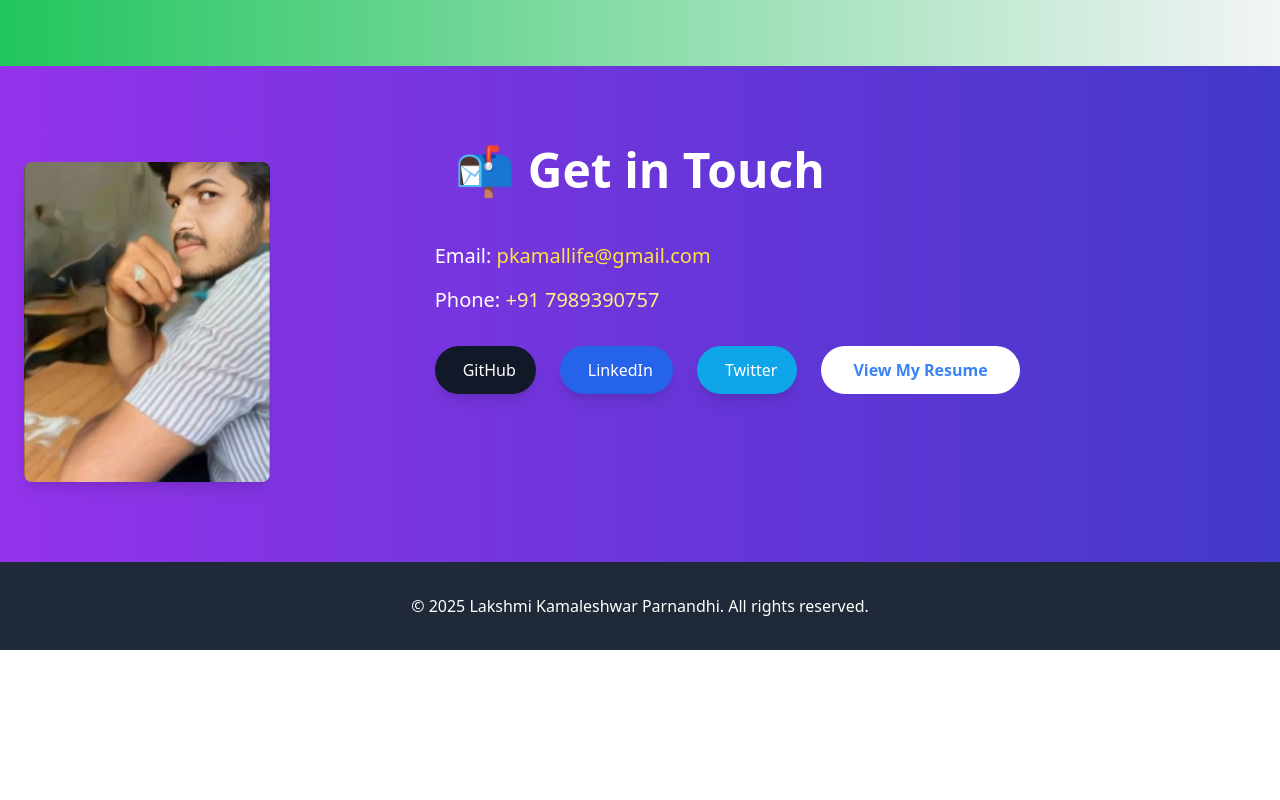
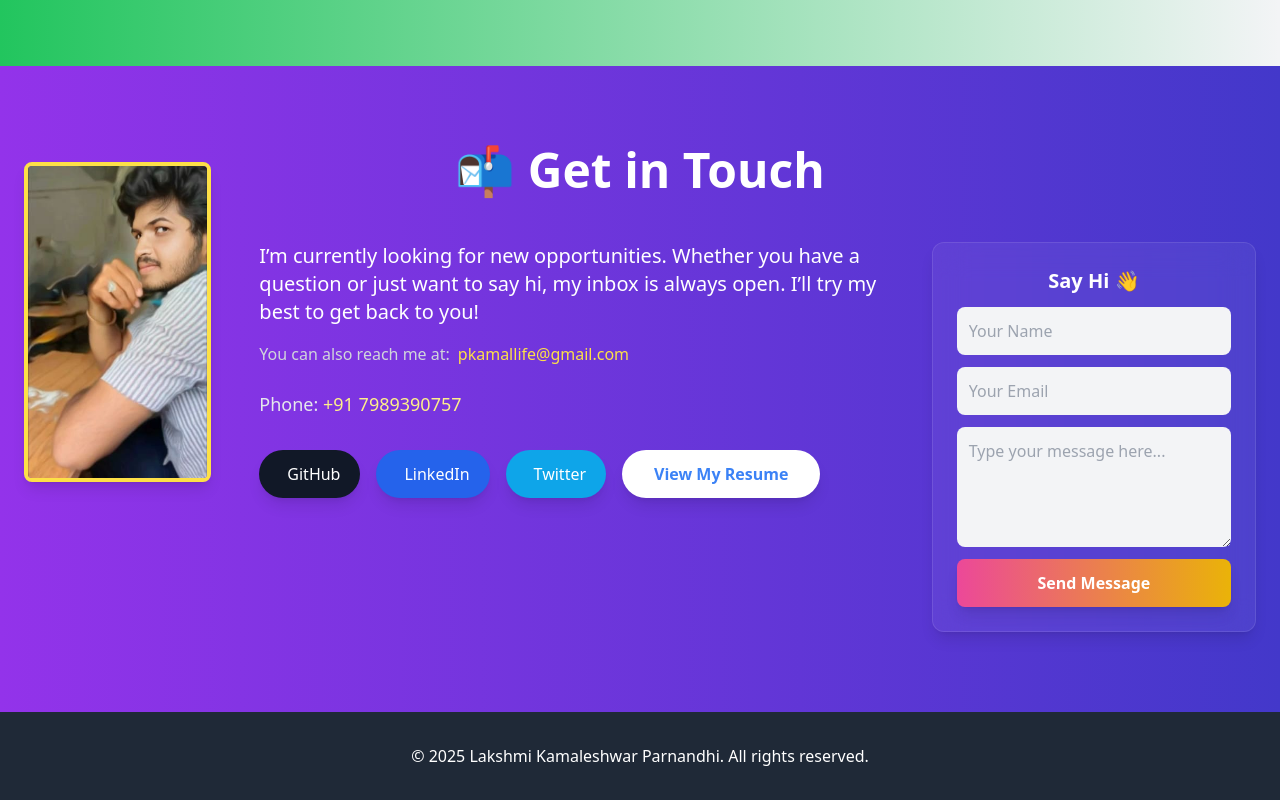
Before and after one commit to Gayathrieshwar99/self-portfolio-by-React.js, a React (Create React App) app: page / in a window 1280 px wide. Shown: the part 3934-4734 px from the top of the page. Before the commit the page ends 4584 px from the top, so only its background shows below. Built offline with nearby package versions, Linux system fonts and the light colour scheme.

Commit message:
Modify the App.js file

```diff
--- a/src/App.js
+++ b/src/App.js
@@ -165,36 +165,42 @@ function App() {
   </div>
 </section>
 
-
 {/* Contact Section */}
 <section id="contact" className="py-20 bg-gradient-to-r from-purple-600 to-indigo-700">
   <div className="container mx-auto px-6 text-white">
     <h2 className="text-4xl md:text-5xl font-bold text-center mb-12">📬 Get in Touch</h2>
 
     {/* Side by Side Layout */}
-    <div className="flex flex-col md:flex-row items-center md:items-start justify-between gap-12">
+    <div className="flex flex-col md:flex-row items-start justify-between gap-12">
 
-      {/* Profile Image (Left Side - Recangle Shape) */}
+      {/* Profile Image (Left Side - Rectangle Shape) */}
       <div className="w-full md:w-1/5 flex justify-center md:justify-start">
         <img
           src={`${process.env.PUBLIC_URL}/profile.jpg`}
           alt="Kamaleshwar"
-          className="w-64 h-80 object-cover border-5 border-yellow-300 shadow-lg rounded-lg -mt-10 md:-mt-20"
+          className="w-64 h-80 object-cover border-4 border-yellow-300 shadow-lg rounded-lg -mt-10 md:-mt-20"
         />
       </div>
 
-      {/* Contact Details (Right Side) */}
+      {/* Contact Details (Middle Side) */}
       <div className="w-full md:w-2/3 text-center md:text-left">
         <p className="text-lg md:text-xl mb-4">
-          Email: <a href="mailto:pkamallife@gmail.com" className="text-yellow-300 hover:underline">pkamallife@gmail.com</a>
+          I’m currently looking for new opportunities.
+          Whether you have a question or just want to say hi, my inbox is always open.
+          I’ll try my best to get back to you!
         </p>
-
-        <p className="text-lg md:text-xl mb-8">
+        <p className="text-md text-gray-300 mb-6">
+          You can also reach me at:
+          <a href="mailto:pkamallife@gmail.com" className="text-yellow-300 hover:underline ml-2">
+            pkamallife@gmail.com
+          </a>
+        </p>
+        <p className="text-lg text-gray-200 mb-8">
           Phone: <span className="text-yellow-200">+91 7989390757</span>
         </p>
 
         {/* Social Links */}
-        <div className="flex justify-center md:justify-start space-x-6">
+        <div className="flex flex-wrap justify-center md:justify-start gap-4">
           <a href="https://github.com/Gayathrieshwar99"
              className="flex items-center gap-2 bg-gray-900 text-white px-5 py-3 rounded-full shadow-lg hover:bg-black transition duration-300">
             <i className="fab fa-github"></i> GitHub
@@ -209,16 +215,60 @@ function App() {
              className="flex items-center gap-2 bg-sky-500 text-white px-5 py-3 rounded-full shadow-lg hover:bg-sky-700 transition duration-300">
             <i className="fab fa-twitter"></i> Twitter
           </a>
+
           <button
-          onClick={() => window.open(`${process.env.PUBLIC_URL}/resume.pdf`,'_blank')}className="bg-white text-blue-500 px-8 py-3 rounded-full font-semibold hover:bg-gray-200 transition duration-300"
+            onClick={() => window.open(`${process.env.PUBLIC_URL}/resume.pdf`, '_blank')}
+            className="bg-white text-blue-500 px-8 py-3 rounded-full font-semibold shadow-lg hover:bg-gray-200 transition duration-300"
           >
             View My Resume
           </button>
         </div>
       </div>
+
+      {/* Right Side - Inbox Form */}
+      <div className="w-full md:w-1/3 bg-white/5 backdrop-blur-lg p-6 rounded-xl shadow-lg border border-white/10">
+        <h3 className="text-xl font-bold mb-3 text-white">Say Hi 👋</h3>
+        <form className="flex flex-col space-y-3">
+          {/* Name input */}
+          <input
+            type="text"
+            placeholder="Your Name"
+            className="w-full p-3 rounded-lg bg-gray-100 text-gray-900
+            focus:outline-none focus:ring-2 focus:ring-pink-400"
+          />
+
+          {/* Email input */}
+          <input
+            type="email"
+            placeholder="Your Email"
+            className="w-full p-3 rounded-lg bg-gray-100 text-gray-900
+            focus:outline-none focus:ring-2 focus:ring-pink-400"
+          />
+
+          {/* Message box */}
+          <textarea
+            placeholder="Type your message here..."
+            rows={4}
+            className="w-full p-3 rounded-lg bg-gray-100 text-gray-900
+            focus:outline-none focus:ring-2 focus:ring-pink-400"
+          ></textarea>
+
+          {/* Submit button */}
+<button
+  type="button"
+  onClick={() => window.location.href = "mailto:pkamallife@gmail.com?subject=Hello&body=Hi Kamal,"}
+  className="bg-gradient-to-r from-pink-500 to-yellow-500 text-white
+  py-3 px-6 rounded-lg font-semibold shadow-lg hover:scale-105 transition duration-300"
+>
+  Send Message
+</button>
+
+        </form>
+      </div>
     </div>
   </div>
 </section>
+
 {/* Footer */}
 <footer className="bg-gray-800 text-white text-center py-8">
   <p>© {new Date().getFullYear()} Lakshmi Kamaleshwar Parnandhi. All rights reserved.</p>
```
Lines whose indentation alone changed are shown as unchanged.
